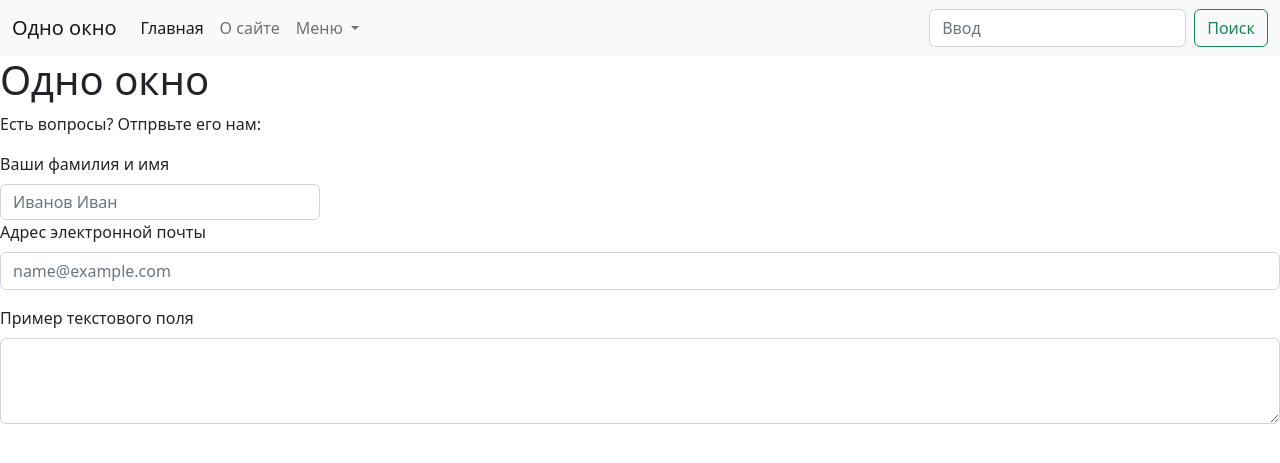
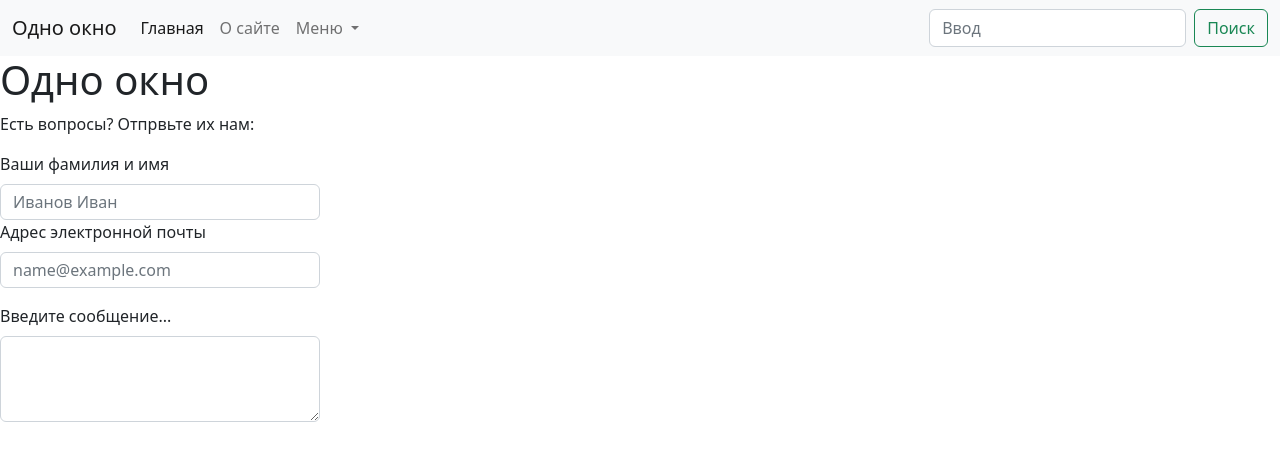
Before and after one commit to enterme00/kp_bd, a Flask app: template templates/connect.html in a window 1280 px wide. Shown: the top 463 px of the page. Run offline with Flask 2, Linux system fonts and the light colour scheme; the template is opened without the code that fills it, so the values that code supplies are empty.

```diff
--- a/app.py
+++ b/app.py
@@ -9,10 +9,10 @@ def index():
 def about():
     print(url_for('about'))
     return render_template('about.html', title = "О сайте")
-    @app.route("/connect")
-    def about():
-        print(url_for('connect'))
-        return render_template('connect.html', title = "О сайте")
+@app.route("/connect")
+def connect():
+    print(url_for('connect'))
+    return render_template('connect.html', title = "Обратная связь")
 @app.route("/profile/<username>")
 def profile(username):
     return f"Пользователь:{username}"
--- a/templates/about.html
+++ b/templates/about.html
@@ -3,6 +3,6 @@
 
           {%block content%}
           <p> Содержимое страницы "О сайте"</p>
-          <
+
             {%endblock%}
 </body>
--- a/templates/connect.html
+++ b/templates/connect.html
@@ -1,14 +1,14 @@
 {% extends 'base.html'%}
 {%block content%}
-<p> Есть вопросы? Отпрвьте его нам: </p>
+<p> Есть вопросы? Отпрвьте их нам: </p>
 <div class="mb-3">
   <label for="exampleFormControlInput1" class="form-label">Ваши фамилия и имя</label>
   <input type="email" class="form-control w-25 h-50" id="exampleFormControlInput1" placeholder="Иванов Иван">
   <label for="exampleFormControlInput1" class="form-label">Адрес электронной почты</label>
-  <input type="email" class="form-control" id="exampleFormControlInput1" placeholder="name@example.com">
+  <input type="email" class="form-control w-25 h-50" id="exampleFormControlInput1" placeholder="name@example.com">
 </div>
 <div class="mb-3">
-  <label for="exampleFormControlTextarea1" class="form-label">Пример текстового поля</label>
-  <textarea class="form-control" id="exampleFormControlTextarea1" rows="3"></textarea>
+  <label for="exampleFormControlTextarea1" class="form-label ">Введите сообщение...</label>
+  <textarea class="form-control w-25 h-50" id="exampleFormControlTextarea1" rows="3"></textarea>
 </div>
   {%endblock%}
```
